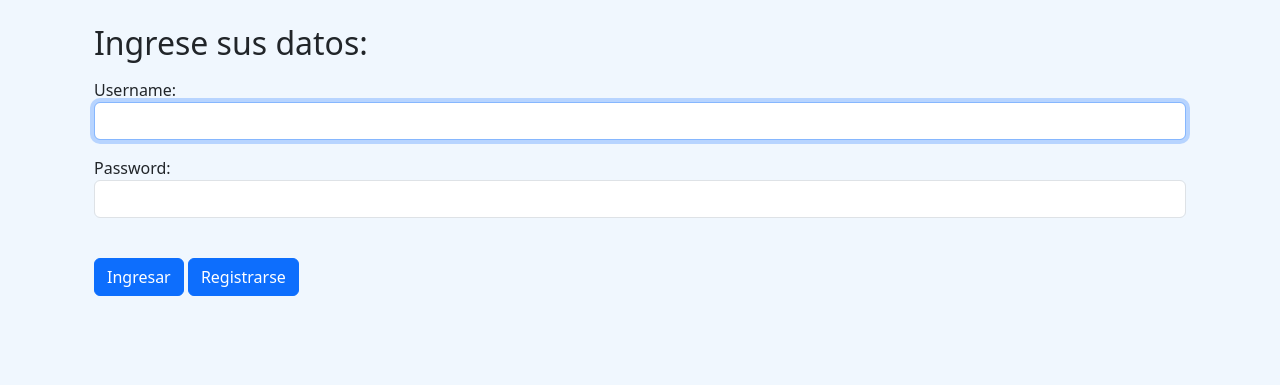
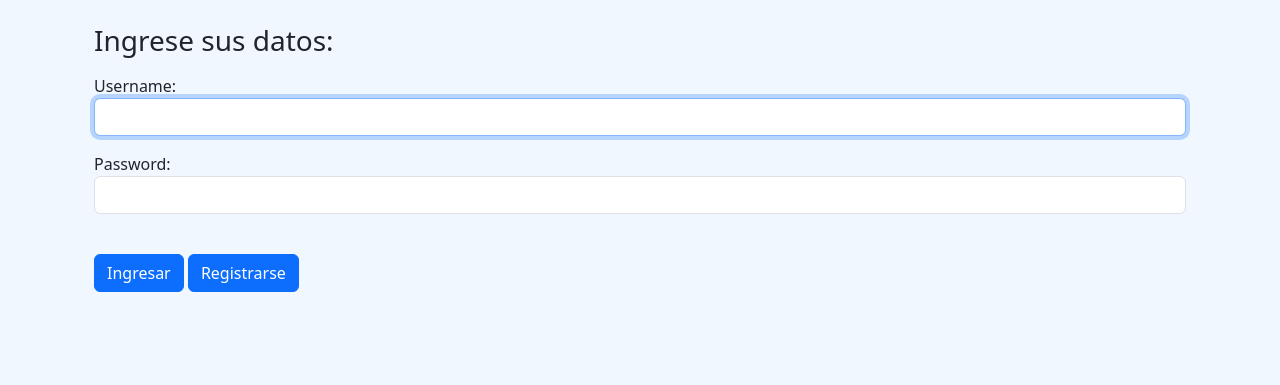
Before and after one commit to marisoltorres99/tp_hp, a Django app: page / in a window 1280 px wide. Shown: the top 385 px of the page. Run offline with Django 4.2, Linux system fonts and the light colour scheme.

Commit message:
cambios menores interfaz

```diff
--- a/club_paddle/usuarios/templates/usuarios/iniciar_sesion.html
+++ b/club_paddle/usuarios/templates/usuarios/iniciar_sesion.html
@@ -2,7 +2,7 @@
 {% block content %}
     <div class="container pt-2">
         {% include "mensajes.html" %}
-        <h2 class="container pt-2">Ingrese sus datos:</h2>
+        <h3 class="container pt-2">Ingrese sus datos:</h3>
         <form action="" method="post">
             {% csrf_token %}
             <div class="container mb-3 mt-3">
```
